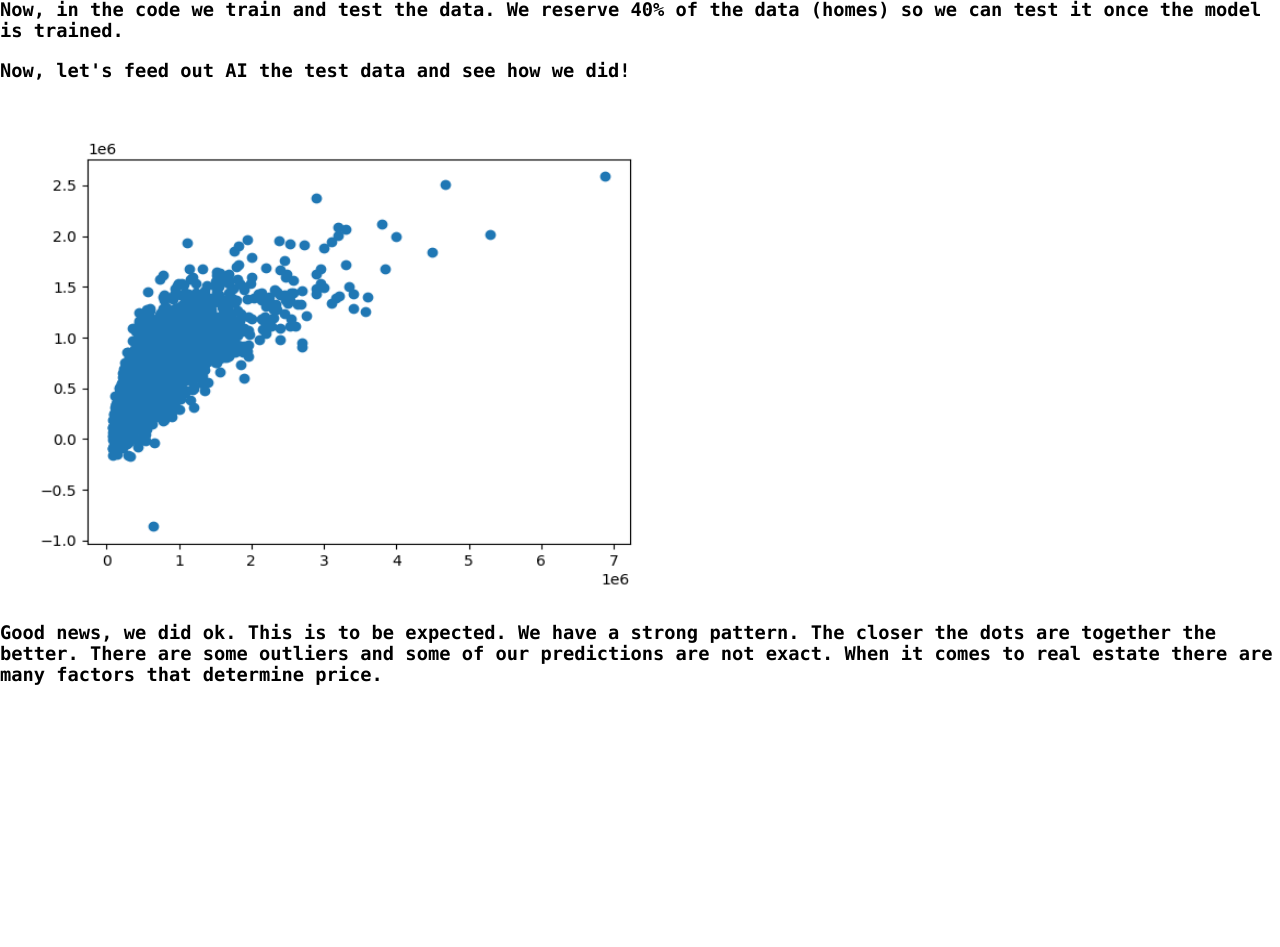
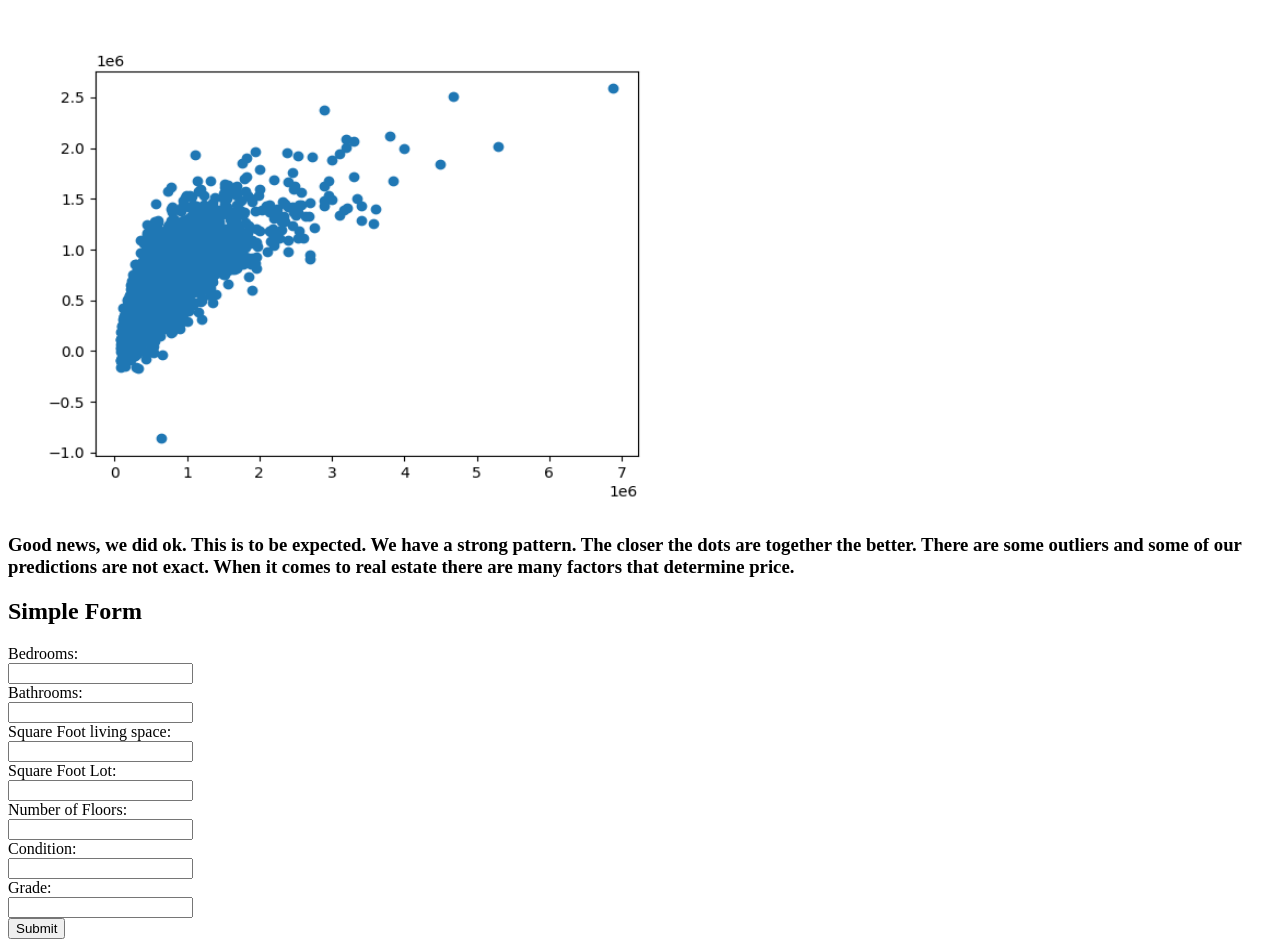
Before and after one commit to JaviRoberto/Flask_intro, a Flask app: page / in a window 1280 px wide. Shown: the part 4763-5710 px from the top of the page. Before the commit the page ends 5448 px from the top, so only its background shows below. Run offline with Flask 3, Linux system fonts and the light colour scheme; parts of the project's set-up code (start-up, migrations or seed data) failed here and were passed over.

Commit message:
consolidate AI function: create prediction.html

```diff
--- a/app.py
+++ b/app.py
@@ -5,76 +5,55 @@
 from sklearn.linear_model import LogisticRegression, LinearRegression
 from sklearn.model_selection import train_test_split
 from sklearn.metrics import classification_report
+from flask import Flask, render_template, request
 
+app = Flask(__name__, template_folder='template')
 # Read data
-houses = pd.read_csv("kc_house_data.csv")
-
-# Display the first few rows and information about the dataframe
-print(houses.head())
-print(houses.info())
-
-# Drop unnecessary columns
-# houses_mod = houses.drop(['id', 'date', 'yr_built', 'yr_renovated', 'zipcode', 'lat', 'long'], axis=1)
-
-houses_mod = houses.drop(['id', 'date', 'yr_built', 'yr_renovated', 'zipcode', 'lat', 'long', 'waterfront','view','sqft_above','sqft_basement', 'sqft_lot15', 'sqft_living15'], axis=1)
-houses_mod.to_csv("house_mod.csv")
-
-# Display the first few rows and information about the modified dataframe
-print(houses_mod.head())
-print(houses_mod.info())
-
-# Save pairplot to file
-main_fig = sns.pairplot(houses_mod)
-main_fig.savefig("mainplot.png")
-plt.show()
 
 
-# Pairplot for 'price' and 'sqft_living'
-price_sqfig = sns.pairplot(houses_mod, x_vars=['price'], y_vars=['sqft_living'])
-price_sqfig.savefig("price_sq_livinq.png")
-plt.show()
-
-
-# Pairplot for 'price' and 'sqft_living'
-price_bathroooms = sns.pairplot(houses_mod, x_vars=['price'], y_vars=['bathrooms'])
-price_bathroooms.savefig("price_bath.png")
-
-plt.show()
-
-price_grade = sns.pairplot(houses_mod, x_vars=['price'], y_vars=['grade'])
-price_grade.savefig("price_grade.png")
-
-
-plt.show()  #Display any plots if needed
-
-
-#price_sqlot = sns.pairplot(houses_mod, x_vars=['price'], y_vars=['sqft_lot15'])
-#price_sqlot.savefig("price_sqare_lot.png")
-
-
-plt.show()  #Display any plots if needed
-
-x = houses_mod.drop(['price'], axis=1)
-y = houses_mod['price']
-
-x_train, x_test, y_train, y_test = train_test_split(x, y, test_size=0.4, random_state=101)
-
-lin_reg = LinearRegression()
-lin_reg.fit(x_train, y_train)
-
-predict = lin_reg.predict(x_test)
-
-print(predict)
-print(y_test)
-
-
-plt.scatter(y_test, predict)
-plt.savefig('prediction_graph.png')  # Save the plot before displaying it
-plt.show()
 
 
 
 def test_info(bedrooms, bathrooms,sqft_living, sqft_lot, floors, condition, grade):
+    houses = pd.read_csv("kc_house_data.csv")
+
+    # Drop unnecessary columns
+    houses_mod = houses.drop(['id', 'date', 'yr_built', 'yr_renovated', 'zipcode', 'lat', 'long', 'waterfront','view','sqft_above','sqft_basement', 'sqft_lot15', 'sqft_living15'], axis=1)
+    houses_mod.to_csv("house_mod.csv")
+    # Save pairplot to file
+    main_fig = sns.pairplot(houses_mod)
+    main_fig.savefig("mainplot.png")
+    plt.show()
+
+    # Pairplot for 'price' and 'sqft_living'
+    price_sqfig = sns.pairplot(houses_mod, x_vars=['price'], y_vars=['sqft_living'])
+    price_sqfig.savefig("price_sq_livinq.png")
+    plt.show()
+
+    # Pairplot for 'price' and 'sqft_living'
+    price_bathroooms = sns.pairplot(houses_mod, x_vars=['price'], y_vars=['bathrooms'])
+    price_bathroooms.savefig("price_bath.png")
+    plt.show()
+
+    price_grade = sns.pairplot(houses_mod, x_vars=['price'], y_vars=['grade'])
+    price_grade.savefig("price_grade.png")
+
+    plt.show()  #Display any plots if needed
+
+    x = houses_mod.drop(['price'], axis=1)
+    y = houses_mod['price']
+
+    x_train, x_test, y_train, y_test = train_test_split(x, y, test_size=0.4, random_state=101)
+
+    lin_reg = LinearRegression()
+    lin_reg.fit(x_train, y_train)
+
+    predict = lin_reg.predict(x_test)
+
+    plt.scatter(y_test, predict)
+    plt.savefig('prediction_graph.png')  # Save the plot before displaying it
+    plt.show()
+
     new_data = [['bedrooms', bedrooms], ['bathrooms', bathrooms],['sqft_living', sqft_living],['sqft_lot', sqft_lot], ['floors', floors], ['condition', condition], ['grade',grade]]
 
     # Convert the list of lists to a pandas DataFrame
@@ -93,29 +72,33 @@
     # Predict using the model
     new_pred = lin_reg.predict(input_df)
 
-    # Print the prediction
-    print("Predicted Price for New Data:", new_pred[0])
-test_info(1,1,1,1,1,1,1)
-#  #   Column        Non-Null Count  Dtype
-# ---  ------        --------------  -----
-#  0   PRICE         4801 non-null   int64
-#  1   BEDS          4801 non-null   int64
-#  2   BATH          4801 non-null   float64
-#  3   PROPERTYSQFT  4801 non-null   float64
+    # Print the prediction, 1.75 to adjust for market price increse since 2015
+    return int(new_pred[0]) * 1.75
 
 
-
-
-from flask import Flask, render_template, url_for
-import requests
-import json
 
 app = Flask(__name__)
 
 
 @app.route('/')
 def index():
+
     return render_template('index.html')
+
+@app.route('/prediction', methods=['POST'])
+def submit():
+    if request.method == 'POST':
+        bedrooms =request.form['bedrooms']
+        bathrooms = request.form['bathrooms']
+        sqft_living = request.form['sqft_living']
+        sqft_lot = request.form['sqft_lot']
+        floors = request.form['floors']
+        condition = request.form['condition']
+        grade = request.form['grade']
+        prediction = test_info(bedrooms, bathrooms,sqft_living, sqft_lot, floors, condition, grade)
+
+        return render_template("prediction.html",bedrooms=bedrooms,bathrooms= bathrooms,sqft_living=sqft_living,sqft_lot=sqft_lot,floors=floors,condition=condition, grade= grade, prediction=  prediction)
+
 
 
 if __name__ == "__main__":
--- a/templates/index.html
+++ b/templates/index.html
@@ -3,53 +3,75 @@
 <head>
     <meta charset="UTF-8">
     <meta name="viewport" content="width=device-width, initial-scale=1.0">
-    <link rel="stylesheet" href={{ url_for('static', filename='css/main.css') }}
 </head>
 <body>
 
 <h1> Welcome to Javier's discount AI program</h1>
 
-    <div><h3> The dataset we will be using contains house sale prices for King County.
+    <h3> The dataset we will be using contains house sale prices for King County.
         It includes homes sold between May 2014 and May 2015.
         The data set can be found here: <a href="https://www.kaggle.com/datasets/harlfoxem/housesalesprediction"> HERE</a> </h3>
         <h3> The data contains over 21,613 sold homes with over 19 data point on each! This includes price, size, bathrooms and so much more. </h3>
-    </div>
 
-<div>  <h3> This is a a little snipit of the exel sheet we are given. Remember it is over 20,000 lines long! </h3>
-    <img src="/Flask_intro_new/screenshot_ex.png" alt="Girl in a jacket" style="width:1000px;height:700px;"> </div>
 
-<div>  <h3> This is a visulization of the data. This compared every data point to every other data point. It is used to quickly find patterns.  </h3>
-    <img src="/Flask_intro_new/mainplot.png" alt="Girl in a jacket" style="width:700px;height:700px;"> </div>
+ <h3> This is a little snipit of the exel sheet we are given. Remember it is over 20,000 lines long! </h3>
+    <img src="static/photos/screenshot_ex.png" alt="Girl in a jacket" style="width:1000px;height:700px;">
 
-<div>  <h3> At first glance it can be overwhelming. Our goal is to find patterns we can use to help train out AI. Let us pick a one section of the graph to compare what can effect price. </h3>
+ <h3> This is a visulization of the data. This compared every data point to every other data point. It is used to quickly find patterns.  </h3>
+    <img src="static/photos/mainplot.png" alt="Girl in a jacket" style="width:700px;height:700px;">
+
+  <h3> At first glance it can be overwhelming. Our goal is to find patterns we can use to help train out AI. Let us pick a one section of the graph to compare what can effect price. </h3>
     <h3> Now things are making a little more sense. As the size of the home increases... so does the price! It is not exact a price indicator but there is a strong correlation.  </h3>
-    <img src="/Flask_intro_new/price_sq_livinq.png" alt="Girl in a jacket" style="width:600px;height:600px;"> </div>
+    <img src="static/photos/price_sq_livinq.png" alt="Girl in a jacket" style="width:600px;height:600px;">
 
 <h3> Now lets pick a another data point to compare! Grade and Price!</h3>
 <h3> We can see a pattern here too! It seems to be that the higher the grade the higher the higher it can be sold for. Grade 1 would mean you have to tear down the house while a higher grade means the quality of the home is better. However, there is a big range on the price within the grades. </h3>
-<img src="/Flask_intro_new/price_grade.png" alt="Girl in a jacket" style="width:600px;height:600px;"> </div>
+<img src="static/photos/price_grade.png" alt="Girl in a jacket" style="width:600px;height:600px;">
 
 <h3> Now bathrooms! Seems like a small pattern with bathroom and price.  </h3>
-<img src="/Flask_intro_new/price_bath.png" alt="Girl in a jacket" style="width:600px;height:600px;"> </div>
+<img src="static/photos/price_bath.png" alt="Girl in a jacket" style="width:600px;height:600px;">
 
 <h3> Now let's cut some data. If you have seen we are given data point like, date, price, floors, waterfront, view, year built and a few more.   </h3>
 <h3> We are only going to keep price, bedrooms, bathrooms, sqft_living, sqft_lot, floors, condition, and grade    </h3>
 
-<div>  <h3> OK this is better. We know have better data to work with. </h3>
-    <img src="/Flask_intro_new/screenshot_2.png" alt="Girl in a jacket" style="width:700px;height:700px;"> </div>
+ <h3> OK this is better. We know have better data to work with. </h3>
+    <img src="static/photos/screenshot_2.png" alt="Girl in a jacket" style="width:700px;height:700px;">
 
 
-<div>  <h3> Now, in the code we train and test the data. We reserve 40% of the data (homes) so we can test it once the model is trained.</h3>
+<h3> Now, in the code we train and test the data. We reserve 40% of the data (homes) so we can test it once the model is trained.</h3>
 
 
-    <div>  <h3> Now, let's feed out AI the test data and see how we did!  </h3>
-        <img src="/Flask_intro_new/prediction_graph.png" alt="Girl in a jacket" style="width:700px;height:500px;"> </div>
+     <h3> Now, let's feed out AI the test data and see how we did!  </h3>
+        <img src="static/photos/prediction_graph.png" alt="Girl in a jacket" style="width:700px;height:500px;">
 
 
-    <div>  <h3> Good news, we did ok. This is to be expected. We have a strong pattern. The closer the dots are together the better. There are some outliers and some of our predictions are not exact. When it comes to real estate there are many factors that determine price. </h3>
+    <h3> Good news, we did ok. This is to be expected. We have a strong pattern. The closer the dots are together the better. There are some outliers and some of our predictions are not exact. When it comes to real estate there are many factors that determine price. </h3>
 
+        <h2>Simple Form</h2>
+        <form action="/prediction" method="post">
+            <label for="bedrooms">Bedrooms:</label><br>
+            <input type="text" id="bedrooms" name="bedrooms"><br>
 
+            <label for="bathrooms">Bathrooms:</label><br>
+            <input type="text" id="bathrooms" name="bathrooms"><br>
 
+            <label for="sqft_living">Square Foot living space:</label><br>
+            <input type="text" id="sqft_living" name="sqft_living"><br>
+
+            <label for="sqft_lot">Square Foot Lot:</label><br>
+            <input type="text" id="sqft_lot" name="sqft_lot"><br>
+
+            <label for="floors">Number of Floors:</label><br>
+            <input type="text" id="floors" name="floors"><br>
+
+            <label for="condition">Condition:</label><br>
+            <input type="text" id="condition" name="condition"><br>
+
+            <label for="grade">Grade:</label><br>
+            <input type="text" id="grade" name="grade"><br>
+
+            <input type="submit" value="Submit">
+        </form>
 
 </body>
 </html>
```
Also changed, not shown: templates/prediction.html (added, +28 -0 lines), static/photos/mainplot.png (added), static/photos/prediction_graph.png (added), static/photos/price_bath.png (added), static/photos/price_grade.png (added), static/photos/price_sq_livinq.png (added), static/photos/screenshot_2.png (renamed from screenshot_2.png), static/photos/screenshot_ex.png (renamed from screenshot_ex.png).
